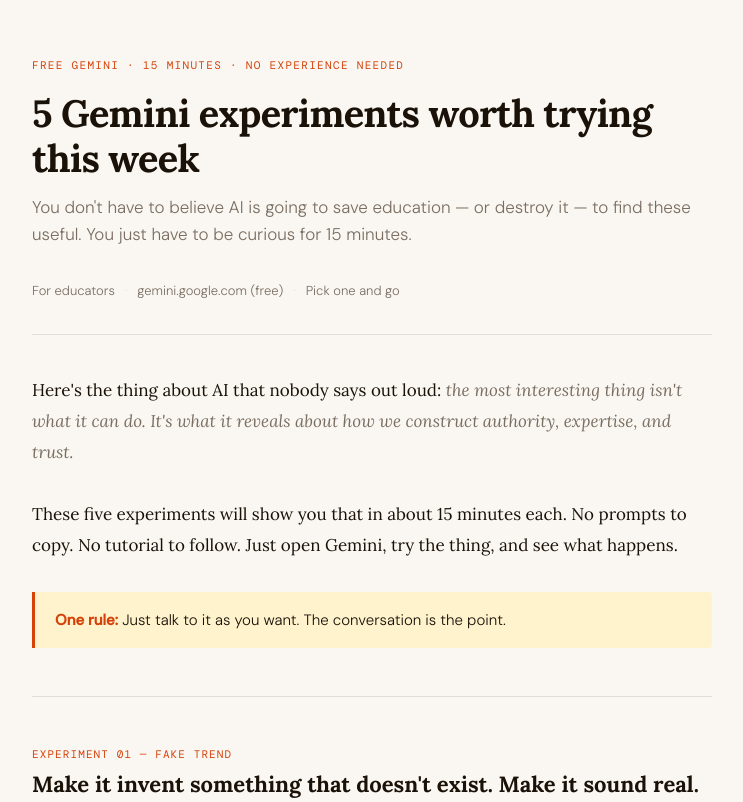
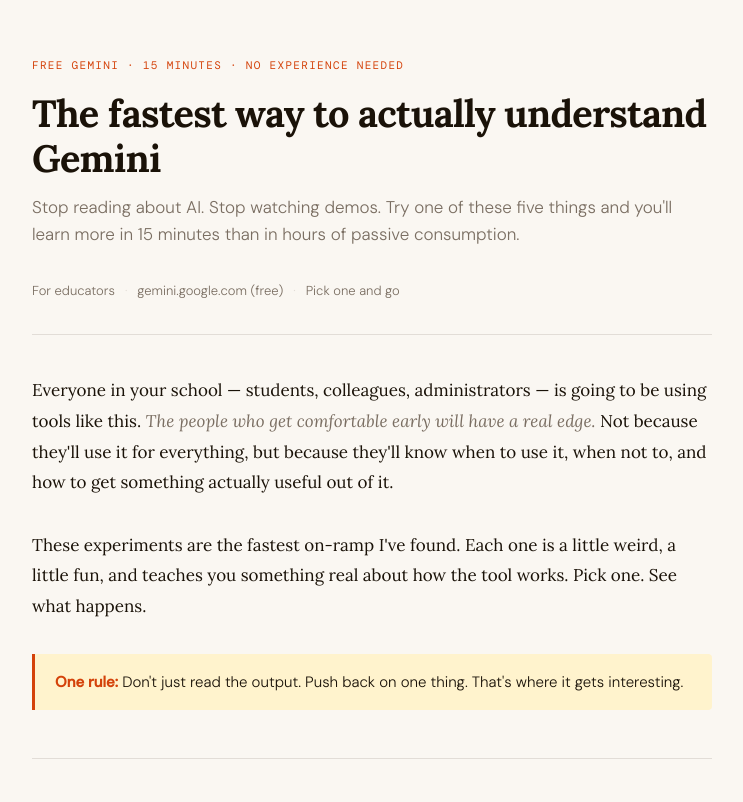
Before and after one commit to jazzefai/gemini-challenges, a website: page index.html in a window 1280 px wide. Shown: the top 802 px of the page, without its empty margins (268-1011 px from the left). Drawn offline with nearby package versions, Linux system fonts and the light colour scheme.

Commit message:
update header copy to Lenny voice

```diff
--- a/index.html
+++ b/index.html
@@ -3,7 +3,7 @@
 <head>
 <meta charset="UTF-8">
 <meta name="viewport" content="width=device-width, initial-scale=1.0">
-<title>5 Gemini Experiments Worth Trying This Week</title>
+<title>The fastest way to actually understand Gemini</title>
 <style>
   @import url('https://fonts.googleapis.com/css2?family=Lora:ital,wght@0,400;0,600;0,700;1,400&family=DM+Mono:wght@400;500&family=DM+Sans:wght@300;400;500&display=swap');
 
@@ -322,9 +322,9 @@
 
   <div class="eyebrow">Free Gemini · 15 minutes · No experience needed</div>
 
-  <h1>5 Gemini experiments worth trying this week</h1>
+  <h1>The fastest way to actually understand Gemini</h1>
 
-  <div class="deck">You don't have to believe AI is going to save education — or destroy it — to find these useful. You just have to be curious for 15 minutes.</div>
+  <div class="deck">Stop reading about AI. Stop watching demos. Try one of these five things and you'll learn more in 15 minutes than in hours of passive consumption.</div>
 
   <div class="byline">
     <span>For educators</span>
@@ -335,14 +335,14 @@
   </div>
 
   <p class="intro">
-    Here's the thing about AI that nobody says out loud: <em>the most interesting thing isn't what it can do. It's what it reveals about how we construct authority, expertise, and trust.</em>
+    Everyone in your school — students, colleagues, administrators — is going to be using tools like this. <em>The people who get comfortable early will have a real edge.</em> Not because they'll use it for everything, but because they'll know when to use it, when not to, and how to get something actually useful out of it.
   </p>
   <p class="intro">
-    These five experiments will show you that in about 15 minutes each. No prompts to copy. No tutorial to follow. Just open Gemini, try the thing, and see what happens.
+    These experiments are the fastest on-ramp I've found. Each one is a little weird, a little fun, and teaches you something real about how the tool works. Pick one. See what happens.
   </p>
 
   <div class="callout">
-    <strong>One rule:</strong> Just talk to it as you want. The conversation is the point.
+    <strong>One rule:</strong> Don't just read the output. Push back on one thing. That's where it gets interesting.
   </div>
 
   <hr>
```
